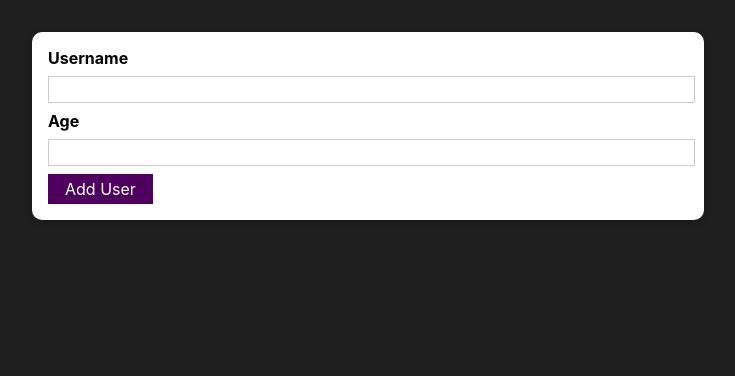
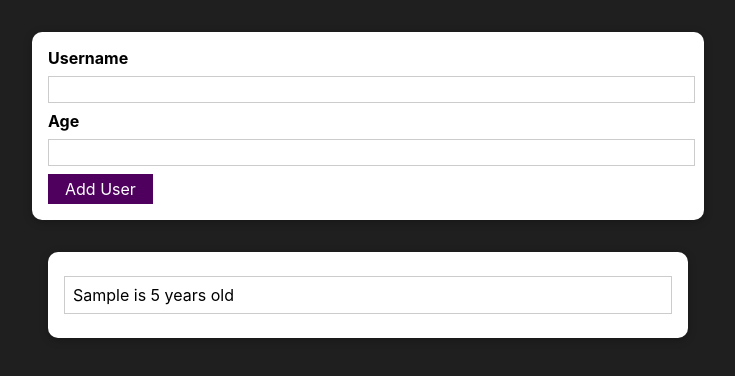
Before and after one commit to AnirupPat/reactjs-users-log, a React (Create React App) app: page / in a window 1280 px wide. Both pictures are taken after typing "Sample", "5" into the empty fields and a click on the button "Add User". Shown: the top 376 px of the page, without its empty margins (272-1007 px from the left). Built offline with nearby package versions, Linux system fonts and the light colour scheme.

Commit message:
Passing data to the UsersList component

```diff
--- a/src/App.js
+++ b/src/App.js
@@ -1,10 +1,22 @@
+import { useState } from 'react';
 import AddUser from './component/Users/AddUser';
 import './App.css';
+import UsersList from './component/Users/UsersList';
 
 function App() {
+  const [userList, setUserList] = useState([]);
+
+  const handleAddUser = (name, age) => {
+    console.log(name, age)
+    setUserList(prevState => {
+      return [...prevState, {name, age, key: Math.random().toString()}]
+    })
+    console.log(userList)
+  }
   return (
     <div>
-      <AddUser />
+      <AddUser onAddUser={handleAddUser} />
+      <UsersList users={userList} />
     </div>
   );
 }
--- a/src/component/Users/AddUser.js
+++ b/src/component/Users/AddUser.js
@@ -16,6 +16,7 @@
         return;
     }
     console.log(enteredUsername, enteredUserAge);
+    props.onAddUser(enteredUsername, enteredUserAge);
     setEnteredUsername('');
     setEnteredUserAge('');
   };
--- /dev/null
+++ b/src/component/Users/UsersList.js
@@ -0,0 +1,16 @@
+import Card from '../UI/Card';
+import classes from './UsersList.module.css';
+
+const UsersList = props => {
+    return (
+        <Card className={classes.users}>
+        <ul>
+        {props.users.map((user) =>
+            <li key={user.key}>{user.name} is {user.age} years old</li>
+        )}
+    </ul>
+        </Card>
+    );
+}
+
+export default UsersList;
--- /dev/null
+++ b/src/component/Users/UsersList.module.css
@@ -0,0 +1,16 @@
+.users {
+    margin: 2rem auto;
+    width: 90%;
+    max-width: 40rem;
+  }
+
+  .users ul {
+    list-style: none;
+    padding: 1rem;
+  }
+
+  .users li {
+    border: 1px solid #ccc;
+    margin: 0.5rem 0;
+    padding: 0.5rem;
+  }
```
